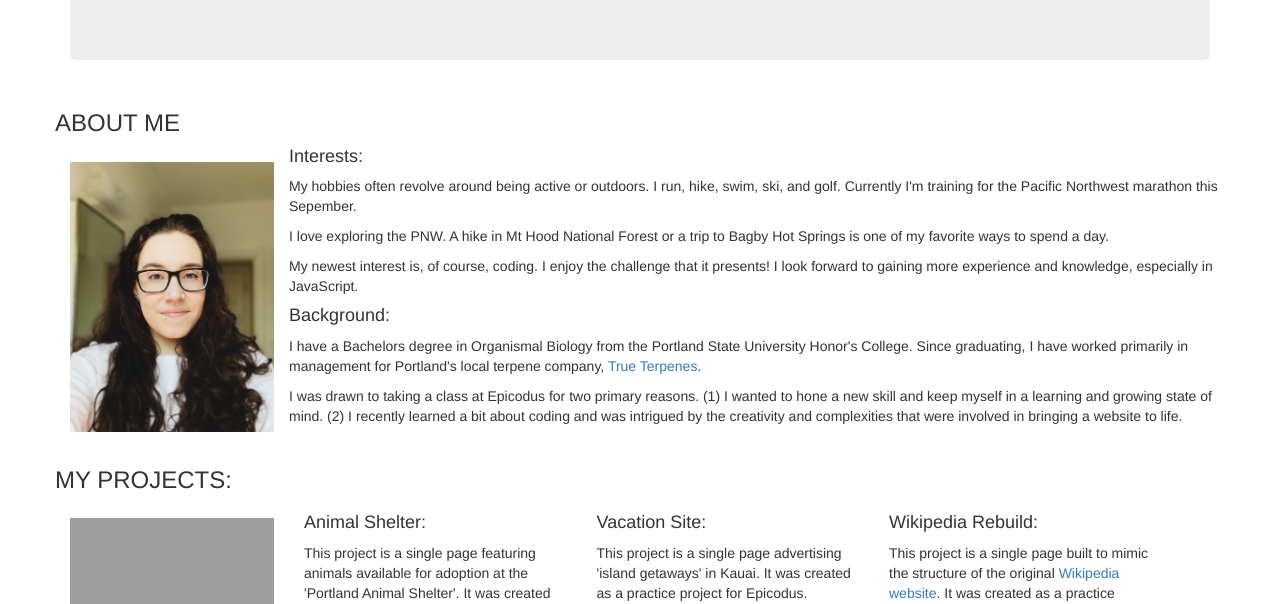
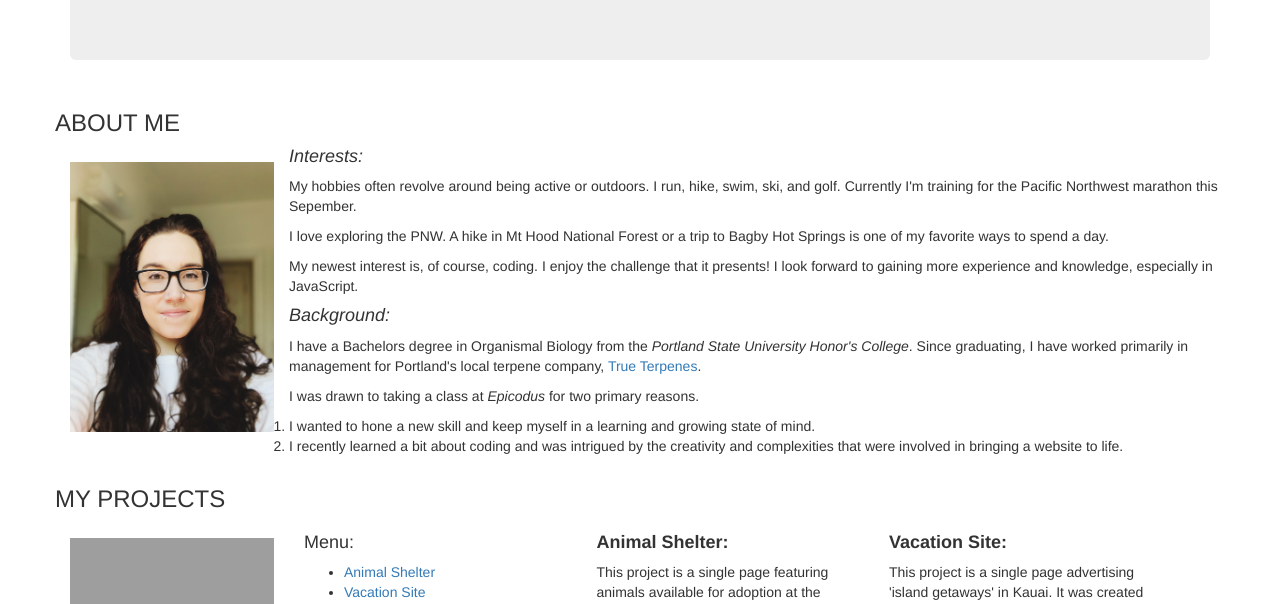
Before and after one commit to kennedymartin/portfolio, a plain HTML site: page index.html in a window 1280 px wide. Shown: the part 180-784 px from the top of the page. Drawn offline with Linux system fonts and the light colour scheme; grey boxes are pictures that could not be loaded.

Commit message:
add list items and span

```diff
--- a/css/stylesheet.css
+++ b/css/stylesheet.css
@@ -4,3 +4,7 @@ img {
   float: left;
   padding: 15px;
 }
+
+.places {
+  font-style: italic;
+}
--- a/index.html
+++ b/index.html
@@ -16,33 +16,45 @@
     <div class="row">
       <h3>ABOUT ME</h3>
       <img src="img/kennedy.jpeg" alt="picture of kennedy">
-      <h4>Interests:</h4>
+      <h4><em>Interests:</em></h4>
       <p>My hobbies often revolve around being active or outdoors. I run, hike, swim, ski, and golf. Currently I'm training for the Pacific Northwest marathon this Sepember.</p>
       <p>I love exploring the PNW. A hike in Mt Hood National Forest or a trip to Bagby Hot Springs is one of my favorite ways to spend a day.</p>
       <p>My newest interest is, of course, coding. I enjoy the challenge that it presents! I look forward to gaining more experience and knowledge, especially in JavaScript.</p>
-      <h4>Background:</h4>
-      <p>I have a Bachelors degree in Organismal Biology from the Portland State University Honor's College. Since graduating, I have worked primarily in management for Portland's local terpene company, <a href="https://trueterpenes.com">True Terpenes</a>.</p>
-      <p>I was drawn to taking a class at Epicodus for two primary reasons. (1) I wanted to hone a new skill and keep myself in a learning and growing state of mind. (2) I recently learned a bit about coding and was intrigued by the creativity and complexities that were involved in bringing a website to life.</p>
+      <h4><em>Background:</em></h4>
+      <p>I have a Bachelors degree in Organismal Biology from the <span class="places">Portland State University Honor's College</span>. Since graduating, I have worked primarily in management for Portland's local terpene company, <a href="https://trueterpenes.com">True Terpenes</a>.</p>
+      <p>I was drawn to taking a class at <span class="places">Epicodus</span> for two primary reasons.</p>
+      <ol>
+        <li>I wanted to hone a new skill and keep myself in a learning and growing state of mind.</li>
+          <li>I recently learned a bit about coding and was intrigued by the creativity and complexities that were involved in bringing a website to life.</li>
+      </ol>
     </div>
     </div>
     <div class="container">
         <div class="row">
-          <h3>MY PROJECTS:</h3>
+          <h3>MY PROJECTS</h3>
           <img src="img/myprojects.jpeg" alt="picture of a laptop">
           <div class="col-md-3">
-            <h4>Animal Shelter:</h4>
+            <h4>Menu:</h4>
+            <ul>
+              <li><a href="https://github.com/kennedymartin/animal-shelter">Animal Shelter</a></li>
+              <li><a href="https://github.com/kennedymartin/vacation-site">Vacation Site</a></li>
+              <li><a href="https://github.com/kennedymartin/wikipedia-rebuild">Wikipedia Rebuild</a></li>
+            </ul>
+          </div>
+          <div class="col-md-3">
+            <h4><strong>Animal Shelter:</strong></h4>
             <p> This project is a single page featuring animals available for adoption at the 'Portland Animal Shelter'. It was created as a practice project for Epicodus.</p>
             <p>Animal Shelter was created using HTML & CSS.</p>
             <p> Check it out <a href="https://github.com/kennedymartin/animal-shelter">here</a>!</p>
           </div>
           <div class="col-md-3">
-            <h4>Vacation Site:</h4>
+            <h4><strong>Vacation Site:</strong></h4>
             <p>This project is a single page advertising 'island getaways' in Kauai. It was created as a practice project for Epicodus.</p>
             <p>Vacation Site was created using HTML, CSS, & Bootstrap.</p>
             <p> Check it out <a href="https://github.com/kennedymartin/vacation-site">here</a>!</p>
         </div>
         <div class="col-md-3">
-          <h4>Wikipedia Rebuild:</h4>
+          <h4><strong>Wikipedia Rebuild:</strong></h4>
           <p>This project is a single page built to mimic the structure of the original <a href=https://en.wikipedia.org/wiki/Main_Page>Wikipedia website</a>. It was created as a practice project for Epicodus.</p>
           <p>Wikipedia Rebuild was created using HTML, CSS, & Bootstrap.</p>
           <p> Check it out <a href="https://github.com/kennedymartin/wikipedia-rebuild">here</a>!</p>
```
